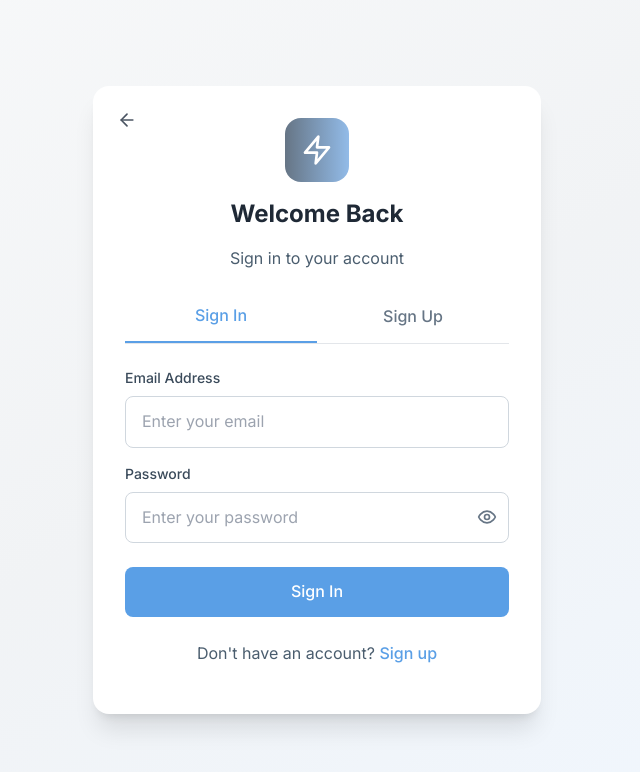
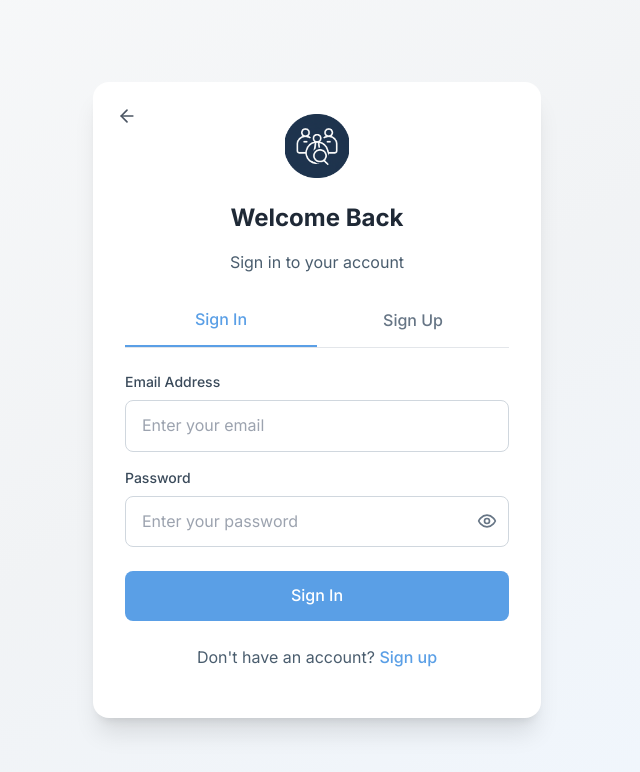
Before and after one commit to ayasserrr/recruitment-system-front, a React (Create React App) app: page /#phases in a window 1280 px wide. Both pictures are taken after a click on the button "Login". Shown: the top 772 px of the page, without its empty margins (323-963 px from the left). Built offline with nearby package versions, Linux system fonts and the light colour scheme.

Commit message:
login logo

```diff
--- a/src/components/Login.js
+++ b/src/components/Login.js
@@ -101,8 +101,8 @@ export default function Login({ onLoginSuccess, onBackClick }) {
                 )}
                 {/* Logo and Header */}
                 <div className="text-center mb-8">
-                    <div className="flex items-center justify-center w-16 h-16 bg-gradient-to-r from-base-500 to-accent-500 rounded-2xl mx-auto mb-4">
-                        <Zap className="w-8 h-8 text-white" />
+                    <div className="w-16 h-16 rounded-2xl overflow-hidden mb-6 mx-auto">
+                        <img src="/favicon.png" alt="HireTechAI Logo" className="w-full h-full object-cover" />
                     </div>
                     <h2 className={`text-2xl font-bold transition-colors duration-300 ${isDarkMode ? 'text-white' : 'text-base-900'}`}>
                         {activeTab === 'signin' ? 'Welcome Back' : 'Welcome'}
```
